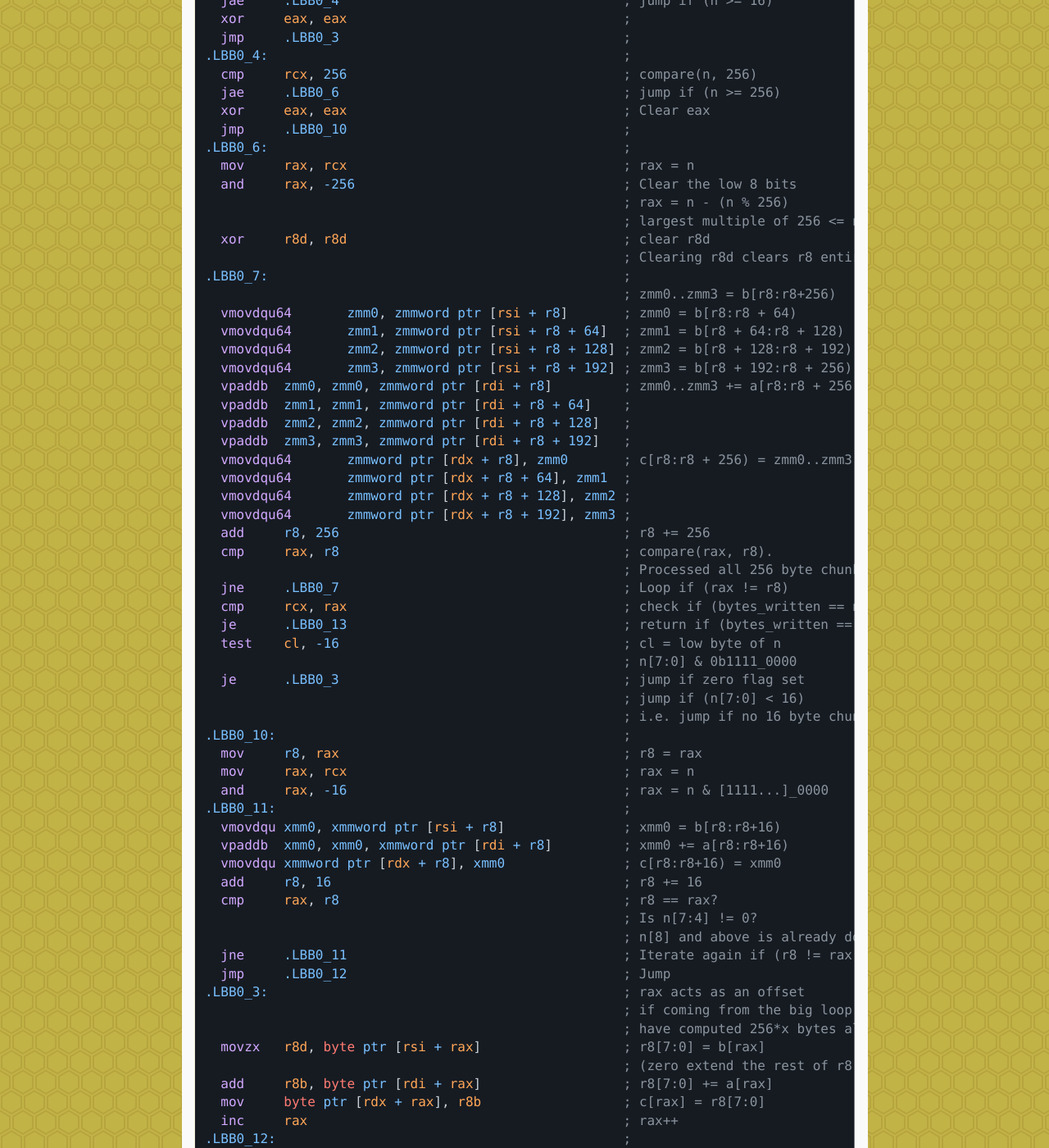
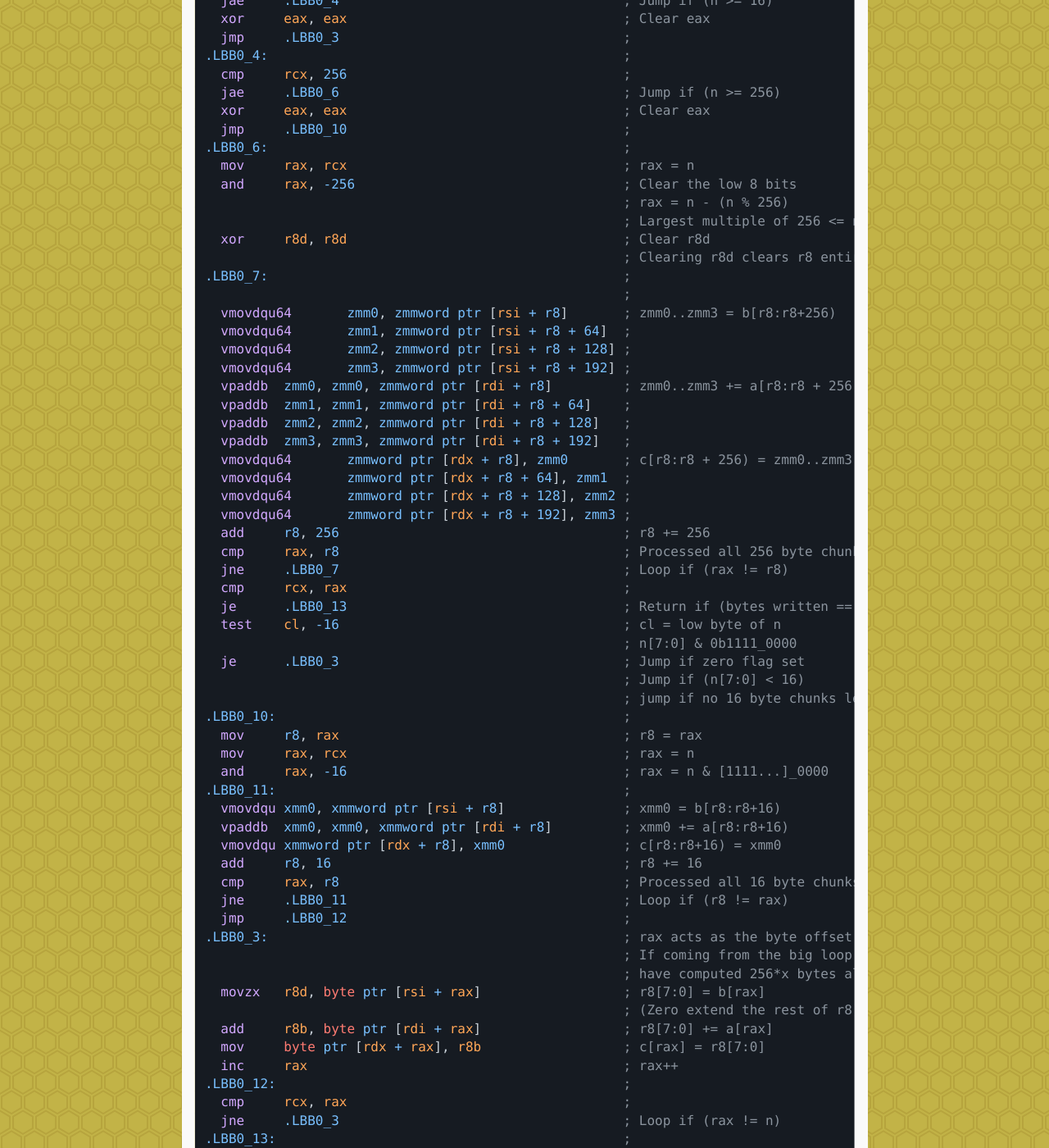
Before and after one commit to nukethebees/nukethebees.github.io, a Jekyll site: the page built from _posts/2026-05-21-avx512-byte-sum-loop-clang-asm.md, in a window 1280 px wide and 1400 px high, scrolled down 1228 px. Shown: the whole window at 82% size. Built offline with Jekyll 4.4.1, drawn with Linux system fonts in a browser that asks for light colours; comment, search, counter and statistics services are not loaded; some of the changed text lies outside the part shown.

Commit message:
Trim comments

````diff
--- a/_posts/2026-05-21-avx512-byte-sum-loop-clang-asm.md
+++ b/_posts/2026-05-21-avx512-byte-sum-loop-clang-asm.md
@@ -45,30 +45,30 @@ Notation used:
 * Byte range: `[start:end)`
 
 ```nasm
-  test    rcx, rcx                                   ; n == 0?
-  je      .LBB0_13                                   ; goto end
-  cmp     rcx, 16                                    ; compare(n, 16)
-  jae     .LBB0_4                                    ; jump if (n >= 16)
-  xor     eax, eax                                   ;
+  test    rcx, rcx                                   ;
+  je      .LBB0_13                                   ; Go to end if (n == 0)
+  cmp     rcx, 16                                    ;
+  jae     .LBB0_4                                    ; Jump if (n >= 16)
+  xor     eax, eax                                   ; Clear eax
   jmp     .LBB0_3                                    ;
 .LBB0_4:                                             ;
-  cmp     rcx, 256                                   ; compare(n, 256)
-  jae     .LBB0_6                                    ; jump if (n >= 256)
+  cmp     rcx, 256                                   ;
+  jae     .LBB0_6                                    ; Jump if (n >= 256)
   xor     eax, eax                                   ; Clear eax
   jmp     .LBB0_10                                   ;
 .LBB0_6:                                             ;
   mov     rax, rcx                                   ; rax = n
   and     rax, -256                                  ; Clear the low 8 bits
                                                      ; rax = n - (n % 256)
-                                                     ; largest multiple of 256 <= n
-  xor     r8d, r8d                                   ; clear r8d
+                                                     ; Largest multiple of 256 <= n
+  xor     r8d, r8d                                   ; Clear r8d
                                                      ; Clearing r8d clears r8 entirely
 .LBB0_7:                                             ;
-                                                     ; zmm0..zmm3 = b[r8:r8+256)
-  vmovdqu64       zmm0, zmmword ptr [rsi + r8]       ; zmm0 = b[r8:r8 + 64)
-  vmovdqu64       zmm1, zmmword ptr [rsi + r8 + 64]  ; zmm1 = b[r8 + 64:r8 + 128)
-  vmovdqu64       zmm2, zmmword ptr [rsi + r8 + 128] ; zmm2 = b[r8 + 128:r8 + 192)
-  vmovdqu64       zmm3, zmmword ptr [rsi + r8 + 192] ; zmm3 = b[r8 + 192:r8 + 256)
+                                                     ;
+  vmovdqu64       zmm0, zmmword ptr [rsi + r8]       ; zmm0..zmm3 = b[r8:r8+256)
+  vmovdqu64       zmm1, zmmword ptr [rsi + r8 + 64]  ;
+  vmovdqu64       zmm2, zmmword ptr [rsi + r8 + 128] ;
+  vmovdqu64       zmm3, zmmword ptr [rsi + r8 + 192] ;
   vpaddb  zmm0, zmm0, zmmword ptr [rdi + r8]         ; zmm0..zmm3 += a[r8:r8 + 256)
   vpaddb  zmm1, zmm1, zmmword ptr [rdi + r8 + 64]    ;
   vpaddb  zmm2, zmm2, zmmword ptr [rdi + r8 + 128]   ;
@@ -78,16 +78,15 @@ Notation used:
   vmovdqu64       zmmword ptr [rdx + r8 + 128], zmm2 ;
   vmovdqu64       zmmword ptr [rdx + r8 + 192], zmm3 ;
   add     r8, 256                                    ; r8 += 256
-  cmp     rax, r8                                    ; compare(rax, r8).
-                                                     ; Processed all 256 byte chunks?
+  cmp     rax, r8                                    ; Processed all 256 byte chunks?
   jne     .LBB0_7                                    ; Loop if (rax != r8)
-  cmp     rcx, rax                                   ; check if (bytes_written == n)
-  je      .LBB0_13                                   ; return if (bytes_written == n)
+  cmp     rcx, rax                                   ;
+  je      .LBB0_13                                   ; Return if (bytes written == n)
   test    cl, -16                                    ; cl = low byte of n
                                                      ; n[7:0] & 0b1111_0000
-  je      .LBB0_3                                    ; jump if zero flag set
-                                                     ; jump if (n[7:0] < 16)
-                                                     ; i.e. jump if no 16 byte chunks left
+  je      .LBB0_3                                    ; Jump if zero flag set
+                                                     ; Jump if (n[7:0] < 16)
+                                                     ; jump if no 16 byte chunks left
 .LBB0_10:                                            ;
   mov     r8, rax                                    ; r8 = rax
   mov     rax, rcx                                   ; rax = n
@@ -97,16 +96,14 @@ Notation used:
   vpaddb  xmm0, xmm0, xmmword ptr [rdi + r8]         ; xmm0 += a[r8:r8+16)
   vmovdqu xmmword ptr [rdx + r8], xmm0               ; c[r8:r8+16) = xmm0
   add     r8, 16                                     ; r8 += 16
-  cmp     rax, r8                                    ; r8 == rax?
-                                                     ; Is n[7:4] != 0?
-                                                     ; n[8] and above is already done
-  jne     .LBB0_11                                   ; Iterate again if (r8 != rax)
-  jmp     .LBB0_12                                   ; Jump
-.LBB0_3:                                             ; rax acts as an offset
-                                                     ; if coming from the big loop you'll
+  cmp     rax, r8                                    ; Processed all 16 byte chunks?
+  jne     .LBB0_11                                   ; Loop if (r8 != rax)
+  jmp     .LBB0_12                                   ;
+.LBB0_3:                                             ; rax acts as the byte offset
+                                                     ; If coming from the big loop you'll
                                                      ; have computed 256*x bytes already
   movzx   r8d, byte ptr [rsi + rax]                  ; r8[7:0] = b[rax]
-                                                     ; (zero extend the rest of r8)
+                                                     ; (Zero extend the rest of r8)
   add     r8b, byte ptr [rdi + rax]                  ; r8[7:0] += a[rax]
   mov     byte ptr [rdx + rax], r8b                  ; c[rax] = r8[7:0]
   inc     rax                                        ; rax++
@@ -114,7 +111,7 @@ Notation used:
   cmp     rcx, rax                                   ;
   jne     .LBB0_3                                    ; Loop if (rax != n)
 .LBB0_13:                                            ;
-  vzeroupper                                         ; avoid AVX/SSE transition
+  vzeroupper                                         ; Avoid AVX/SSE transition
                                                      ; penalties before returning
   ret                                                ;
 ```
````
